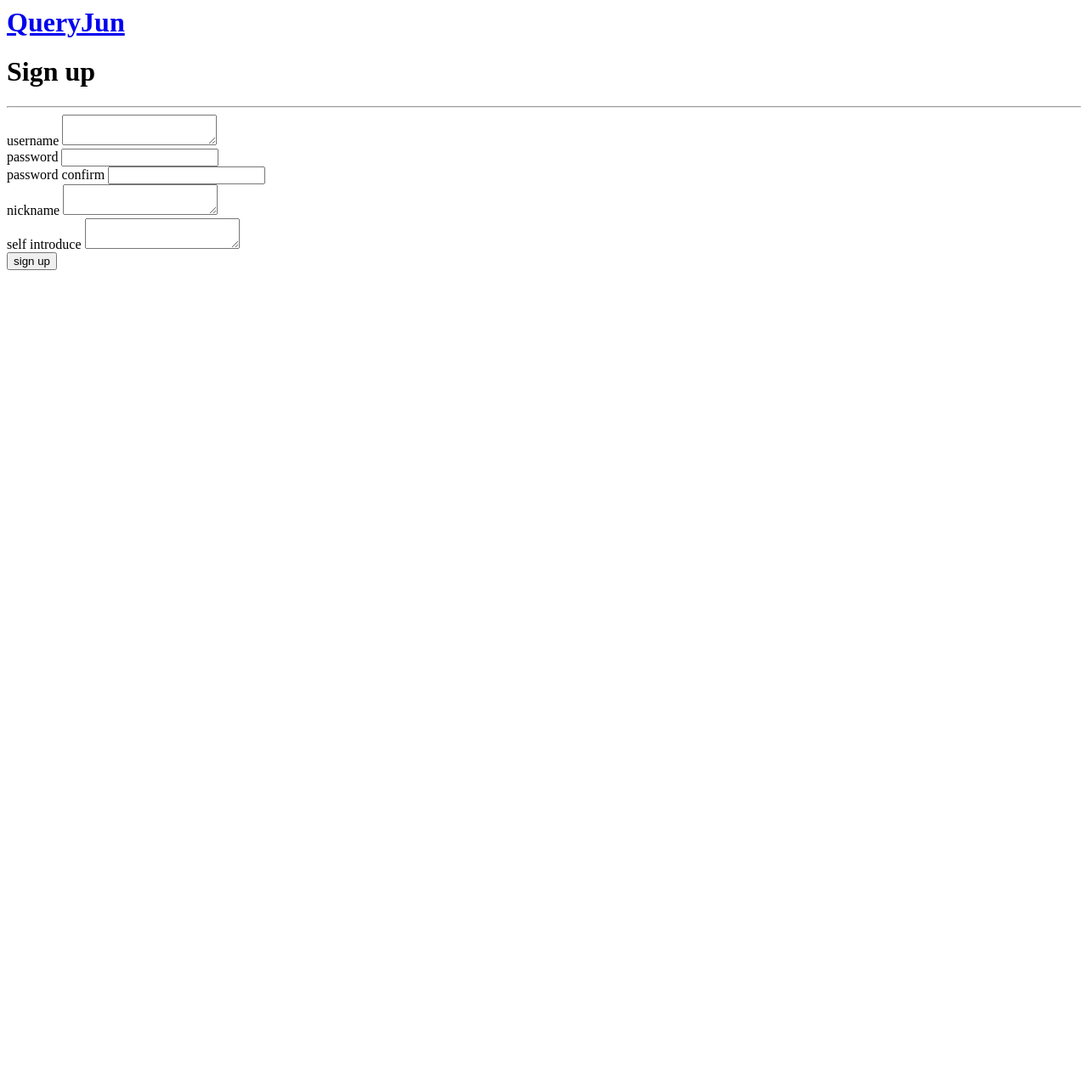
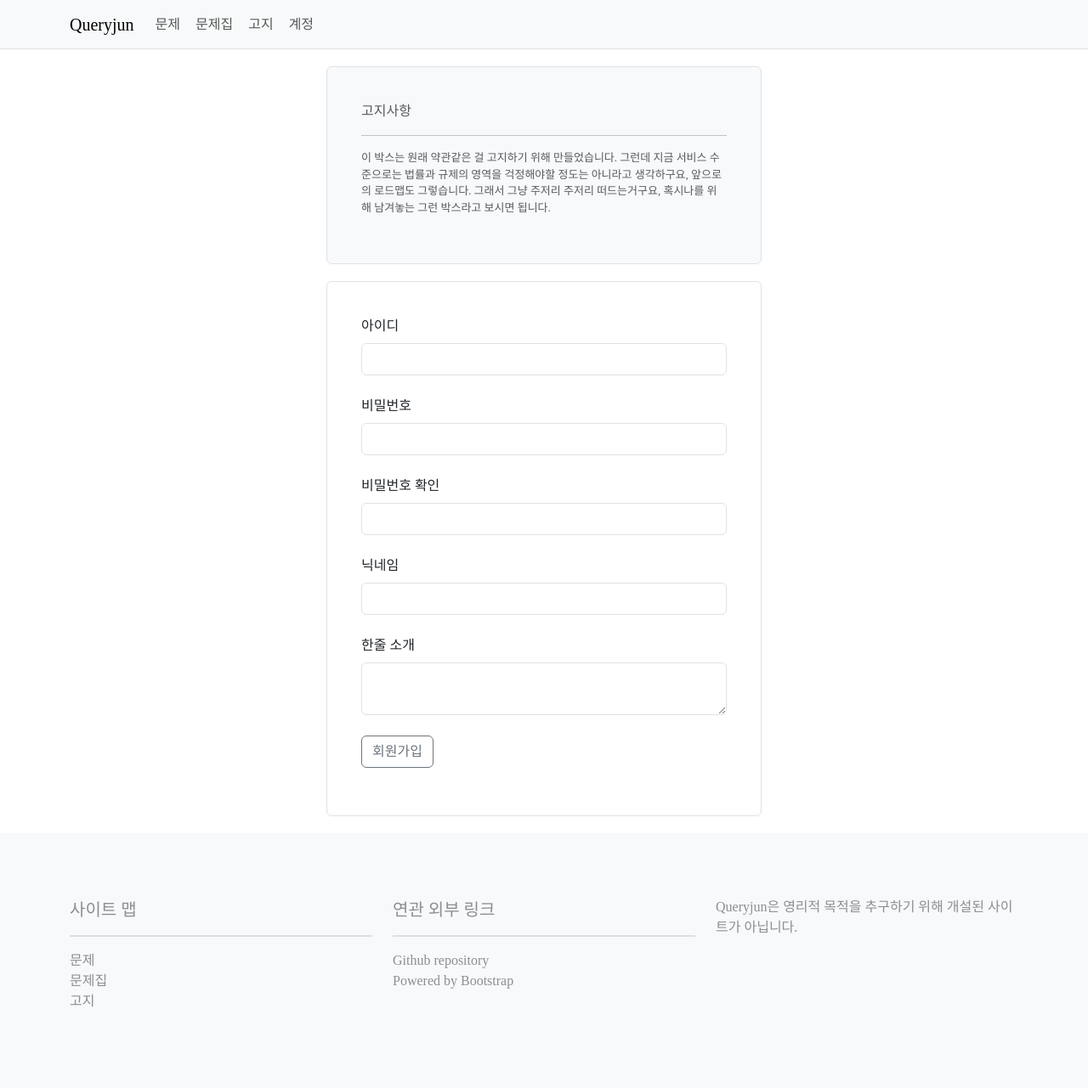
Before and after one commit to armedHeistKino/queryjun, a Django app: template queryjun/member/templates/sign_up.html in a window 1280 px wide. Shown: the whole page at 85% size. Before the commit the page ends 318 px from the top, so only its background shows below. Run offline with Django 5.2, Linux system fonts and the light colour scheme; the template is opened without the code that fills it, so the values that code supplies are empty; some web fonts are replaced.

Commit message:
design: Integrate Bootstrap for prettier look

```diff
--- a/queryjun/member/templates/sign_up.html
+++ b/queryjun/member/templates/sign_up.html
@@ -1,27 +1,41 @@
 <html>
+    <head>
+        {% include 'head.html' %}
+    </head>
     <body>
-        <h1><a href="{% url 'main:main' %}">QueryJun</a></h1>
-        <h1>Sign up</h1>
+        {% include 'nav_bar_head.html' %}
+        <div class="container-fluid">
+            <div class="blank-area"></div>
+            <div class="container border border-1 rounded-2 bs-secondary-bg bg-body-tertiary" style="padding: 40px; width: 40vw; min-width: 400px;">
+                <p class="text-body-secondary">고지사항</p>
                 <hr>
-        <form action="{% url 'member:sign-up' %}" method="post">
+                <p class="text-body-secondary" style="font-size: 13;">이 박스는 원래 약관같은 걸 고지하기 위해 만들었습니다. 그런데 지금 서비스 수준으로는 법률과 규제의 영역을 걱정해야할 정도는 아니라고 생각하구요, 앞으로의 로드맵도 그렇습니다. 그래서 그냥 주저리 주저리 떠드는거구요, 혹시나를 위해 남겨놓는 그런 박스라고 보시면 됩니다.</p>
+            </div>
+            <div class="blank-area"></div>
+            <div class="container border border-1 rounded-2" style="padding: 40px; width: 40vw; min-width: 400px;">
+                <form action="{% url 'member:sign-up' %}" method="POST">
                 {% csrf_token %}
                 {% include "form_errors.html" %}
-            <label for="username">username</label>
-            <textarea id="username" name="username" row="1"></textarea>
+                    <label class="form-label" for="username">아이디</label>
+                    <input class="form-control" type="text" id="username" name="username"></textarea>
                     <br>
-            <label for="password">password</label>
-            <input id="password" name="password" type="password"></input>
+                    <label class="form-label" for="password">비밀번호</label>
+                    <input class="form-control" id="password" name="password" type="password"></input>
                     <br>
-            <label for="password-confirm">password confirm</label>
-            <input id="password-confirm" name="password_confirm" type="password"></input>
+                    <label class="form-label" for="password-confirm">비밀번호 확인</label>
+                    <input class="form-control" id="password-confirm" name="password_confirm" type="password"></input>
                     <br>
-            <label for="nickname">nickname</label>
-            <textarea id="nickname" name="nickname" row="1"></textarea>
+                    <label class="form-label" for="nickname">닉네임</label>
+                    <input class="form-control" type="text" id="nickname" name="nickname"></textarea>
                     <br>
-            <label for="self-introduce">self introduce</label>
-            <textarea id="self-introduce" name="self_introduce" row="2"></textarea>
+                    <label class="form-label" for="self-introduce">한줄 소개</label>
+                    <textarea class="form-control" id="self-introduce" name="self_introduce" row="2"></textarea>
                     <br>
-            <input type="submit" value="sign up">
+                    <input class="btn btn-outline-secondary" type="submit" value="회원가입">
                 </form>
+            </div>
+            <div class="blank-area"></div>
+        </div>
+        {% include 'nav_bar_foot.html' %}
     </body>
 </html>
```
Lines whose indentation alone changed are shown as unchanged.
